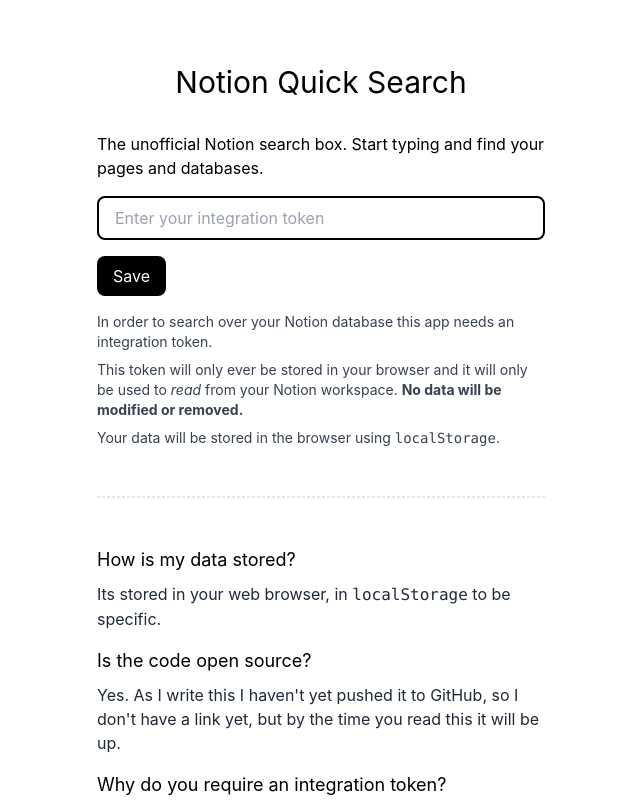
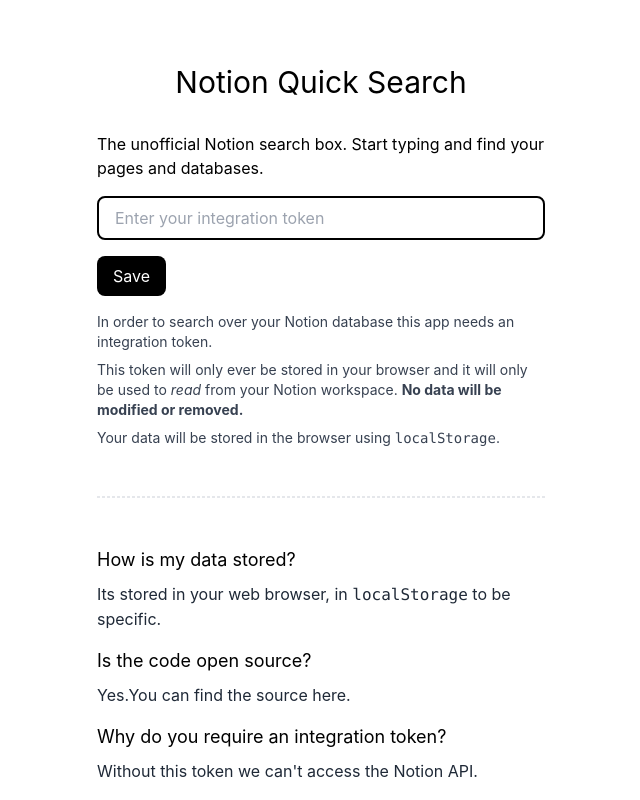
Before and after one commit to iansinnott/notion-utils, a Next.js app in the folder packages/notion-quick-search/: page / in a window 1280 px wide. Shown: the top 800 px of the page, without its empty margins (319-959 px from the left). Built offline with nearby package versions, Linux system fonts and the light colour scheme.

Commit message:
Add link to source in faq

```diff
--- a/packages/notion-quick-search/pages/index.tsx
+++ b/packages/notion-quick-search/pages/index.tsx
@@ -474,8 +474,10 @@ const FAQ = () => {
       <div>
         <p className="question mb-2 text-lg">Is the code open source?</p>
         <p className="text-gray-800">
-          Yes. As I write this I haven't yet pushed it to GitHub, so I don't have a link yet, but by
-          the time you read this it will be up.
+          Yes.
+          <a href="https://github.com/iansinnott/notion-utils/tree/master/packages/notion-quick-search">
+            You can find the source here.
+          </a>
         </p>
       </div>
       <div>
```
